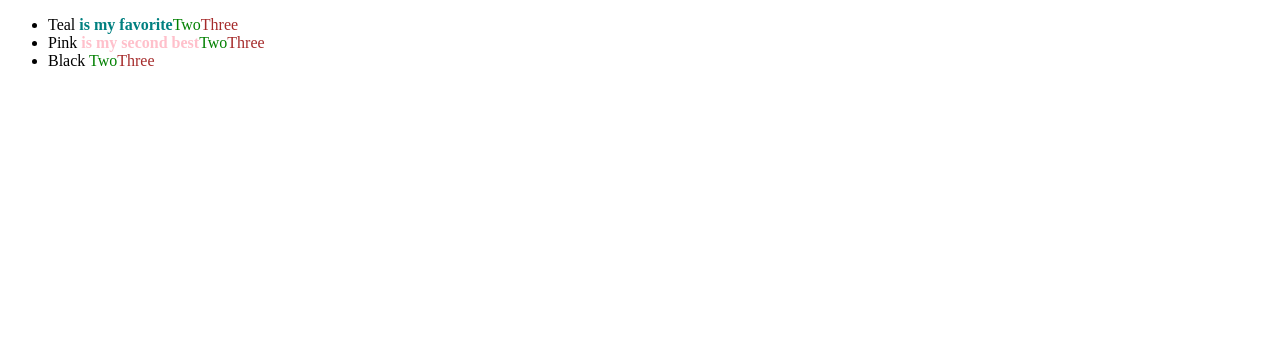
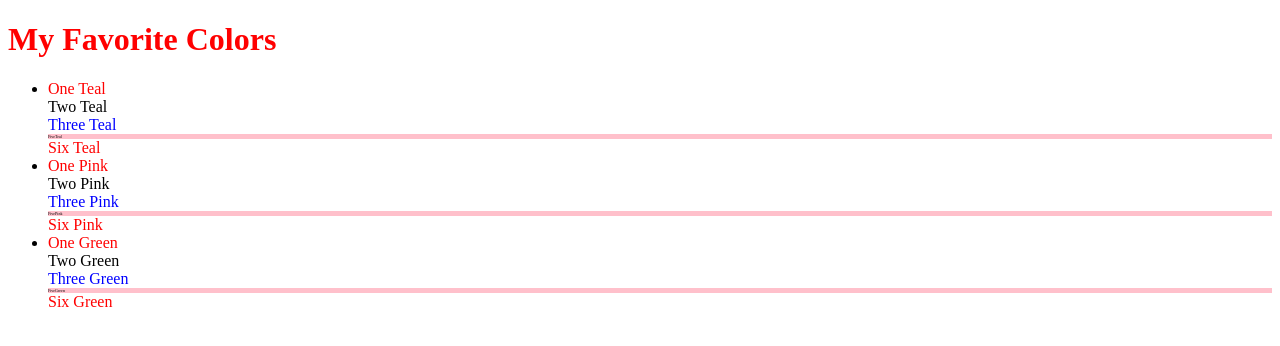
Before and after one commit to keyaira91/class0802, an Angular app: page / in a window 1280 px wide. Shown: the top 346 px of the page. Built offline with nearby package versions, Linux system fonts and the light colour scheme.

Commit message:
Different Stylings

```diff
--- a/src/app/app.component.css
+++ b/src/app/app.component.css
@@ -0,0 +1,7 @@
+.red {
+    color: red;
+}
+
+.blue {
+    color: blue;
+}
--- a/src/app/app.component.html
+++ b/src/app/app.component.html
@@ -1,10 +1,12 @@
+<h1 class="red">My Favorite Colors</h1>
+
 <ul>
-  <li *ngFor="let c of colors" [ngSwitch]="c">{{ c }}
-    <span [style]="{color: c, fontWeight:'bold'}">
-      <span *ngSwitchCase="'Teal'"> is my favorite</span>
-      <span *ngSwitchCase="'Pink'"> is my second best</span>
-    </span>
-    <span [style]="{color: 'green'}">Two</span>
-    <span [style.color]="'brown'">Three</span>
+  <li *ngFor="let color of colors">
+    <div class="red">One {{ color }}</div>
+    <div [class]="color">Two {{ color }}</div>
+    <div [class.blue]="true">Three {{ color }}</div>
+    <!-- <div [class.blue]="true" [class.big]="''">Four {{ color }}</div> -->
+    <div [ngStyle]="styleFive">Five{{ color }}</div>
+    <div [ngClass]="{'red':true, 'blue':false, 'big':true}">Six {{ color }}</div>
   </li>
 </ul>
--- a/src/app/app.component.ts
+++ b/src/app/app.component.ts
@@ -7,5 +7,11 @@
 })
 export class AppComponent {
 
-  colors = ["Teal", "Pink", "Black"];
+  colors = ["Teal", "Pink", "Green"];
+
+styleFive= {
+  'font-size': '4px',
+  'background-color': 'pink'
 }
+
+}
```
